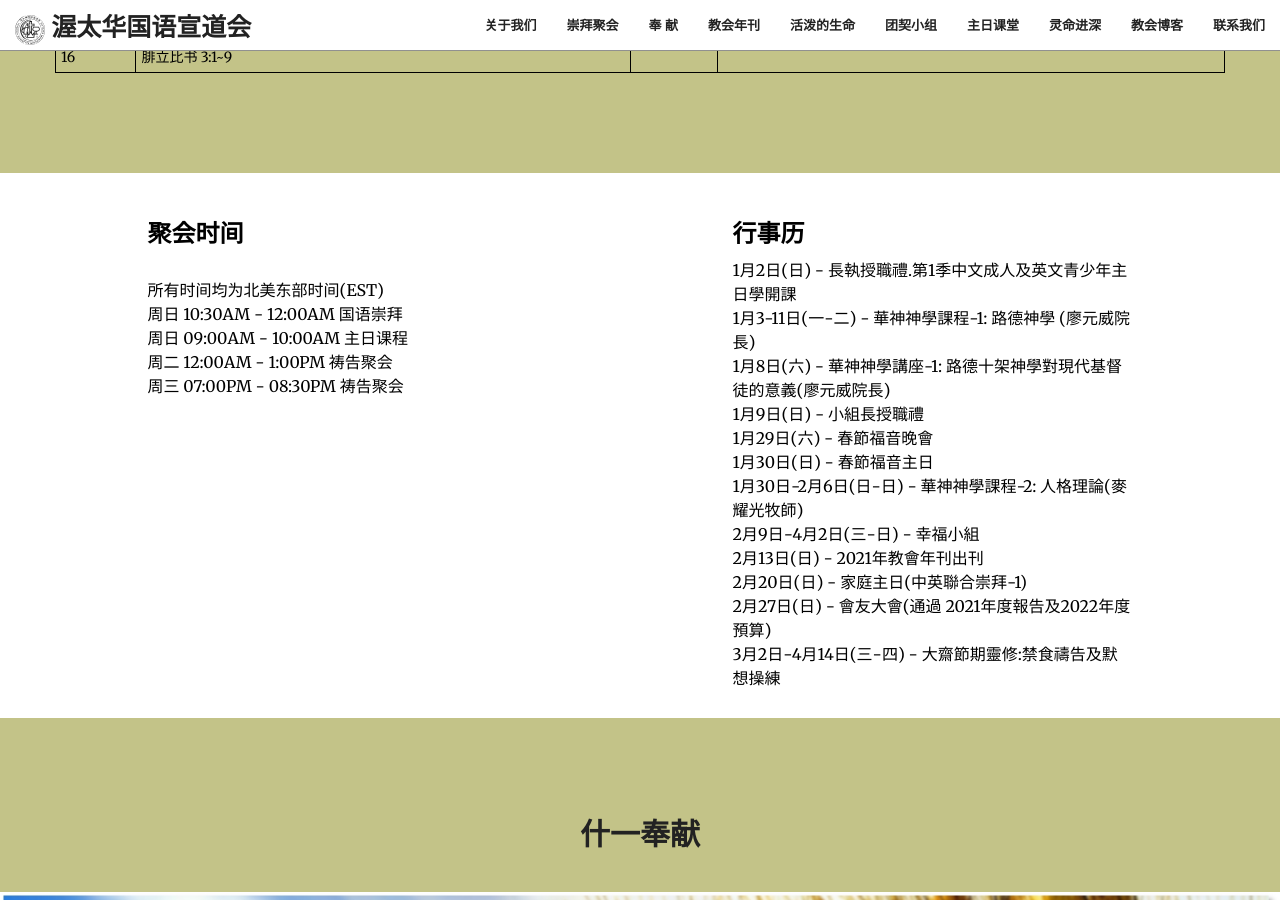
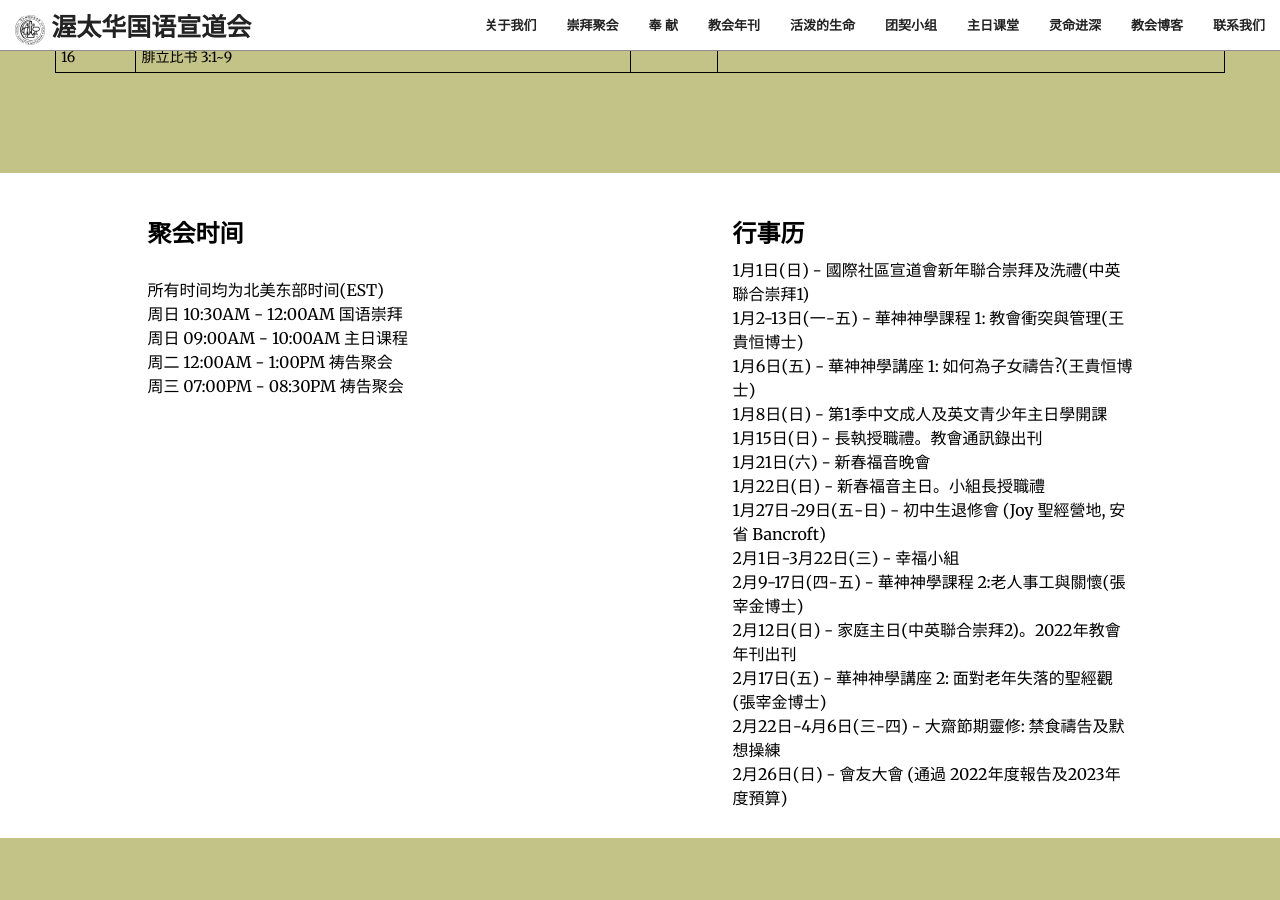
Before and after one commit to JonasYow/ottawaomac, a Jekyll site: the page built from index.html, in a window 1280 px wide and 900 px high, scrolled down 3302 px. Built offline with Jekyll 4.4.1, drawn with Linux system fonts in a browser that asks for light colours; some web fonts are replaced.

Commit message:
Updated 2023Q1 events

```diff
--- a/_data/calendar.yaml
+++ b/_data/calendar.yaml
@@ -1,35 +1,41 @@
-- time: "1月2日(日)"
-  title: "長執授職禮.第1季中文成人及英文青少年主日學開課"
+- time: "1月1日(日)"
+  title: "國際社區宣道會新年聯合崇拜及洗禮(中英聯合崇拜1)"
 
-- time: "1月3-11日(一-二)"
-  title: "華神神學課程-1: 路德神學 (廖元威院長)"
+- time: "1月2-13日(一-五)"
+  title: "華神神學課程 1: 教會衝突與管理(王貴恒博士)"
 
-- time: "1月8日(六)"
-  title: "華神神學講座-1: 路德十架神學對現代基督徒的意義(廖元威院長)"
+- time: "1月6日(五)"
+  title: "華神神學講座 1: 如何為子女禱告?(王貴恒博士)"
 
-- time: "1月9日(日)"
-  title: "小組長授職禮"
+- time: "1月8日(日)"
+  title: "第1季中文成人及英文青少年主日學開課"
 
-- time: "1月29日(六)"
-  title: "春節福音晚會"
+- time: "1月15日(日)"
+  title: "長執授職禮。教會通訊錄出刊"
 
-- time: "1月30日(日)"
-  title: "春節福音主日"
+- time: "1月21日(六)"
+  title: "新春福音晚會"
 
-- time: "1月30日-2月6日(日-日)"
-  title: "華神神學課程-2: 人格理論(麥耀光牧師)"
+- time: "1月22日(日)"
+  title: "新春福音主日。小組長授職禮"
 
-- time: "2月9日-4月2日(三-日)"
+- time: "1月27日-29日(五-日)"
+  title: "初中生退修會 (Joy 聖經營地, 安省 Bancroft)"
+
+- time: "2月1日-3月22日(三)"
   title: "幸福小組"
 
-- time: "2月13日(日)"
-  title: "2021年教會年刊出刊"
+- time: "2月9-17日(四-五)"
+  title: "華神神學課程 2:老人事工與關懷(張宰金博士)"
 
-- time: "2月20日(日)"
-  title: "家庭主日(中英聯合崇拜-1)"
+- time: "2月12日(日)"
+  title: "家庭主日(中英聯合崇拜2)。2022年教會年刊出刊"
 
-- time: "2月27日(日)"
-  title: "會友大會(通過 2021年度報告及2022年度預算)"
+- time: "2月17日(五)"
+  title: "華神神學講座 2: 面對老年失落的聖經觀 (張宰金博士)"
 
-- time: "3月2日-4月14日(三-四)"
-  title: "大齋節期靈修:禁食禱告及默想操練 "
+- time: "2月22日-4月6日(三-四)"
+  title: "大齋節期靈修: 禁食禱告及默想操練"
+
+- time: "2月26日(日)"
+  title: "會友大會 (通過 2022年度報告及2023年度預算)"
```
